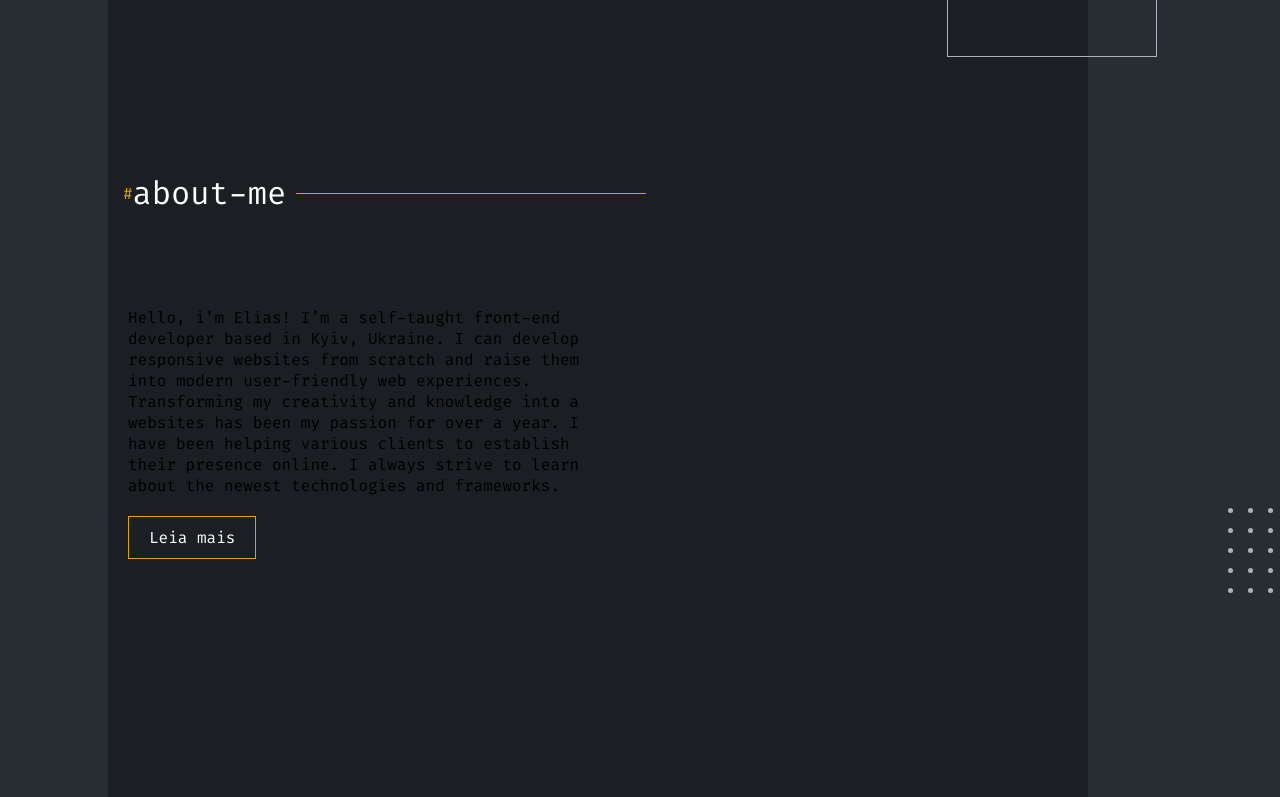
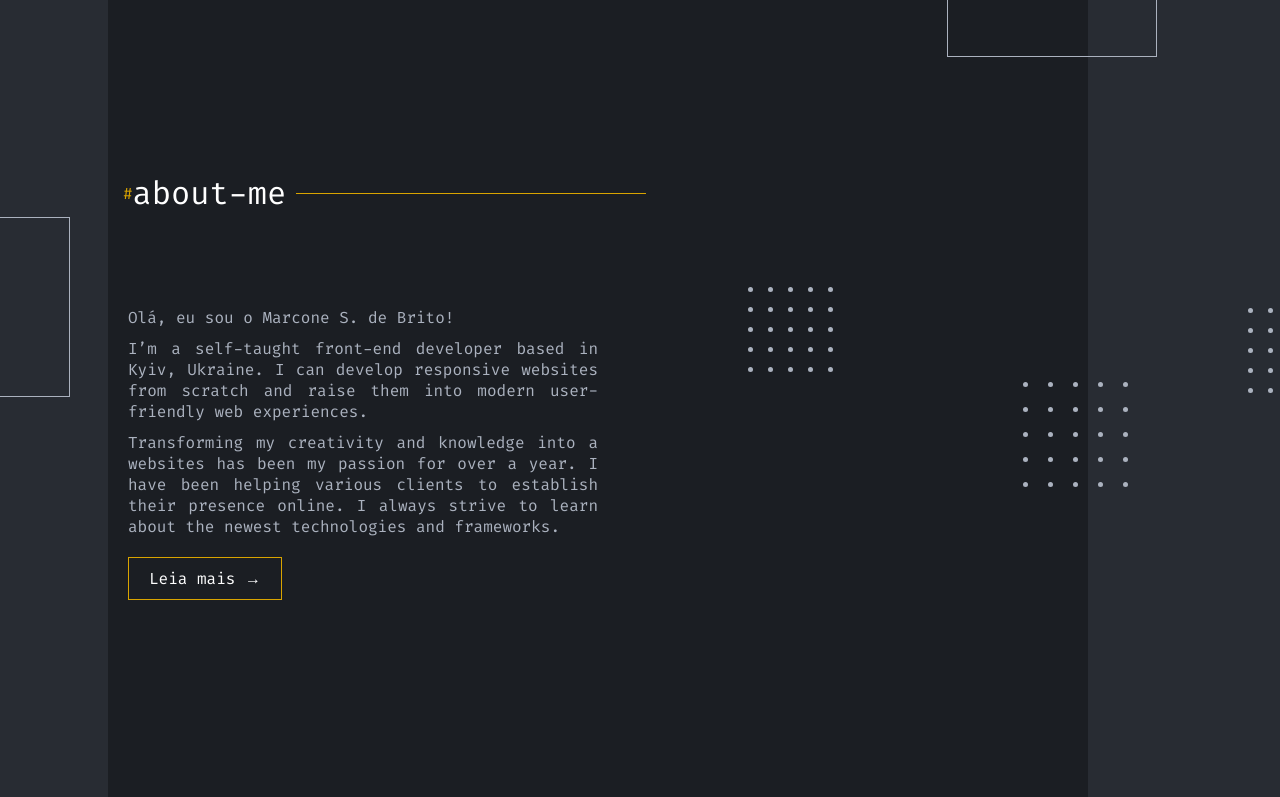
Before and after one commit to marconesdb/novo_portifolio, a React (Vite) app: page / in a window 1280 px wide. Shown: the part 2872-3669 px from the top of the page. Built offline with nearby package versions, Linux system fonts and the light colour scheme.

Commit message:
Finalização do componente about

```diff
--- a/src/components/Aside/AsideLeft.styles.ts
+++ b/src/components/Aside/AsideLeft.styles.ts
@@ -30,3 +30,19 @@ export const ImageContainer = styled.div`
   flex-direction: column; /* Alinha as imagens verticalmente */
   gap: 10px; /* Espaço entre as imagens */
 `;
+
+
+export const RetanguloEsquerdoInferior = styled.div`
+  width: 100px;
+  height: 180px;
+  border: solid 1px #ABB2BF;
+  transform: translateY(2499px);
+  border-left: none;
+  margin-left: -50px;
+
+  @media (min-width: 1640px) {
+    transform: translateY(1600px);
+    margin-left:185px;
+    height: 200px;
+  }
+`;
--- a/src/components/Aside/AsideLeft.tsx
+++ b/src/components/Aside/AsideLeft.tsx
@@ -1,5 +1,5 @@
 import React from 'react';
-import { AsideLeft as StyledAsideLeft, VerticalLine, ImageContainer,  } from './AsideLeft.styles';
+import { AsideLeft as StyledAsideLeft, VerticalLine, ImageContainer, RetanguloEsquerdoInferior,  } from './AsideLeft.styles';
 import Github from '../../assets/images/Github.svg'
 import WhatsApp from '../../assets/images/WhatsApp.svg'
 import Linkedin from '../../assets/images/Linkedin.svg'
@@ -27,6 +27,9 @@ const AsideLeft: React.FC = () => {
                 <SvgImage src={Linkedin} alt="Linkedin" />
               </SvgLink>
       </ImageContainer>
+
+      <RetanguloEsquerdoInferior>
+      </RetanguloEsquerdoInferior>
     </StyledAsideLeft>
   );
 };
--- a/src/components/Aside/AsideRight.styles.ts
+++ b/src/components/Aside/AsideRight.styles.ts
@@ -47,12 +47,12 @@ export const RetanguloDireitoInferior= styled.div`
 export const CuboDireito= styled.div`
 .cubo1 {
     display: grid;
-    grid-template-columns: repeat(5, 15px); /* 5 colunas de 30px */
+    grid-template-columns: repeat(4, 15px); /* 5 colunas de 30px */
     grid-template-rows: repeat(5, 15px);    /* 5 linhas de 30px */
     gap: 5px; /* Espaço entre os círculos */
-    margin-left: 70px;
+    margin-left: 80px;
     margin-top: 40px;
-    transform: translateY(1500px);
+    transform: translateY(1400px);
   }
 
   .dot {
--- a/src/components/Aside/AsideRight.tsx
+++ b/src/components/Aside/AsideRight.tsx
@@ -13,7 +13,7 @@ const AsideRight: React.FC = () => {
       <div className='cubo1'>
       <div className='cubo1'>
         {/* Criação do cubo */}
-        {[...Array(25)].map((_, index) => (
+        {[...Array(20)].map((_, index) => (
         <div key={index} className="dot"></div>
         ))}
       </div>
--- a/src/sections/About/About.styles.ts
+++ b/src/sections/About/About.styles.ts
@@ -54,6 +54,29 @@ export const ContainerEsquerdo = styled.div`
   width: 50%;
   padding: 0px;
 
+
+  .texto-titulo{
+  font-size: 16px;
+  color: #ABB2BF;
+
+  }
+
+
+ .p-1{
+  font-size: 16px;
+  color: #ABB2BF;
+  margin-top: 10px;
+  text-align: justify;
+ }
+
+ .p-2{
+  font-size: 16px;
+  color: #ABB2BF;
+  margin-top: 10px;
+  text-align: justify;
+ }
+
+
 `;
 
 
@@ -61,4 +84,40 @@ export const ContainerDireito = styled.div`
   width: 50%;
   padding: 0px;
 
+
+  .cubo1 {
+    display: grid;
+    grid-template-columns: repeat(5, 15px); /* 5 colunas de 30px */
+    grid-template-rows: repeat(5, 15px);    /* 5 linhas de 30px */
+    gap: 5px; /* Espaço entre os círculos */
+    transform: translateY(-20px);
+    margin-left: 150px;
+
+  }
+
+  .dot {
+    width: 5px;
+    height: 5px;
+    background-color: #ABB2BF;
+    border-radius: 50%;
+  }
+
+
+  .cubo2 {
+    display: grid;
+    grid-template-columns: repeat(5, 15px); /* 5 colunas de 30px */
+    grid-template-rows: repeat(5, 15px);    /* 5 linhas de 30px */
+    gap: 10px; /* Espaço entre os círculos */
+    transform: translateY(-20px);
+    margin-left: 425px;
+
+
+  }
+
+  .dot {
+    width: 5px;
+    height: 5px;
+    background-color: #ABB2BF;
+    border-radius: 50%;
+  }
 `;
--- a/src/sections/About/About.tsx
+++ b/src/sections/About/About.tsx
@@ -13,17 +13,30 @@ const About: React.FC = () => {
         </Title>
     <ContainerAbout>
     <ContainerEsquerdo>
-      <p className='texto'>Hello, i’m Elias!
+      <p className='texto-titulo'>Olá, eu sou o Marcone S. de Brito! </p>
+        <p  className='p-1'> I’m a self-taught front-end developer based in Kyiv, Ukraine. I can develop responsive websites from scratch and raise them into modern user-friendly web experiences.
 
-      I’m a self-taught front-end developer based in Kyiv, Ukraine. I can develop responsive websites from scratch and raise them into modern user-friendly web experiences.
+        <p className='p-2'>Transforming my creativity and knowledge into a websites has been my passion for over a year. I have been helping various clients to establish their presence online. I always strive to learn about the newest technologies and frameworks.</p></p>
 
-      Transforming my creativity and knowledge into a websites has been my passion for over a year. I have been helping various clients to establish their presence online. I always strive to learn about the newest technologies and frameworks.</p>
-      {/* Direcionar para a página que tem o curriculo online em HTML e CSS */}
+         {/* Direcionar para a página que tem o curriculo online em HTML e CSS */}
       <a href="https://wa.me/5538992182727" target="_blank" rel="noopener noreferrer" style={{ textDecoration: 'none' }}>
-          <ContactButton>Leia mais</ContactButton>
+          <ContactButton>Leia mais →</ContactButton>
       </a>
     </ContainerEsquerdo>
     <ContainerDireito>
+    <div className='cubo1'>
+        {/* Criação do cubo */}
+        {[...Array(25)].map((_, index) => (
+        <div key={index} className="dot"></div>
+        ))}
+    </div>
+
+    <div className='cubo2'>
+        {/* Criação do cubo */}
+        {[...Array(25)].map((_, index) => (
+        <div key={index} className="dot"></div>
+        ))}
+    </div>
     </ContainerDireito>
     </ContainerAbout>
     </Container>
```
